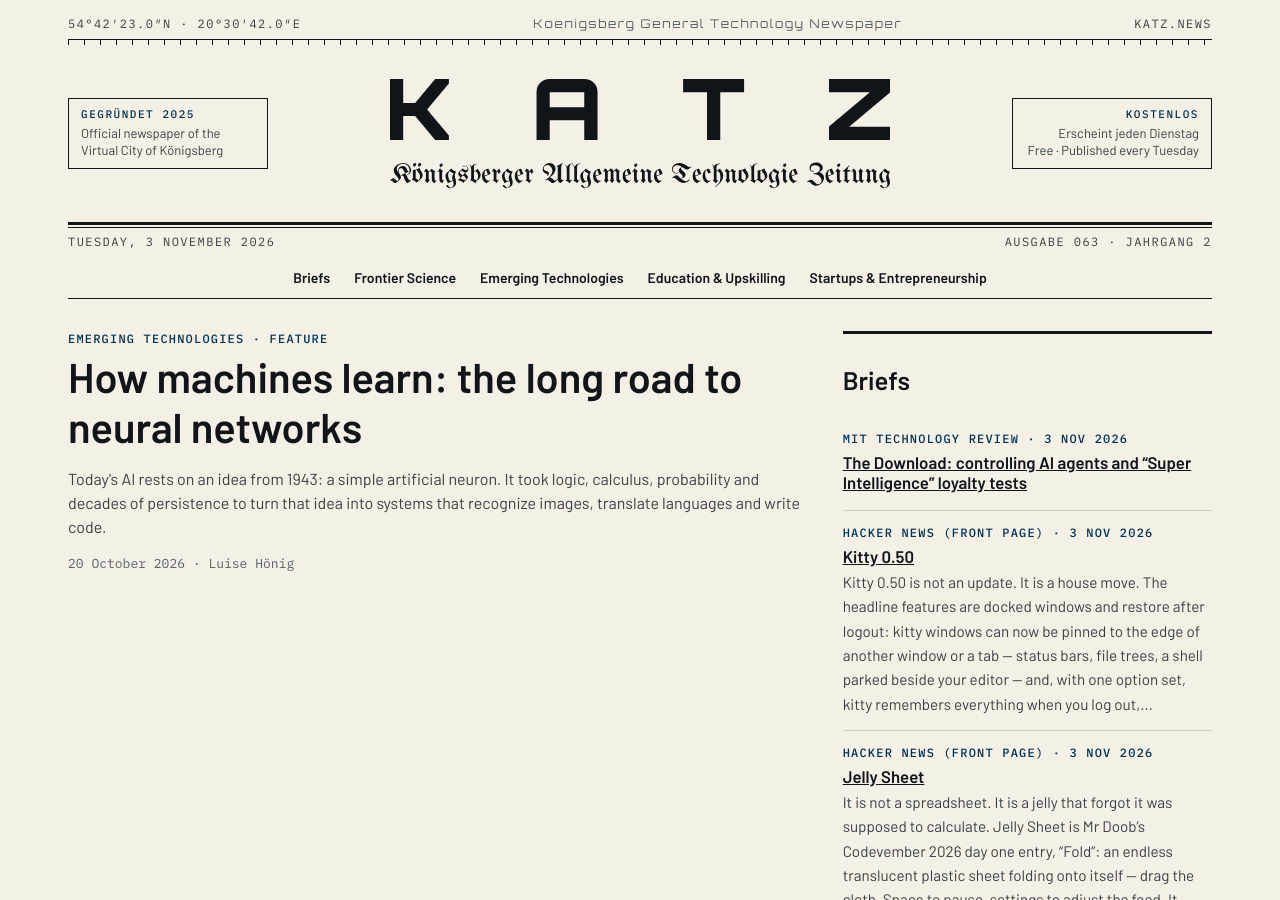
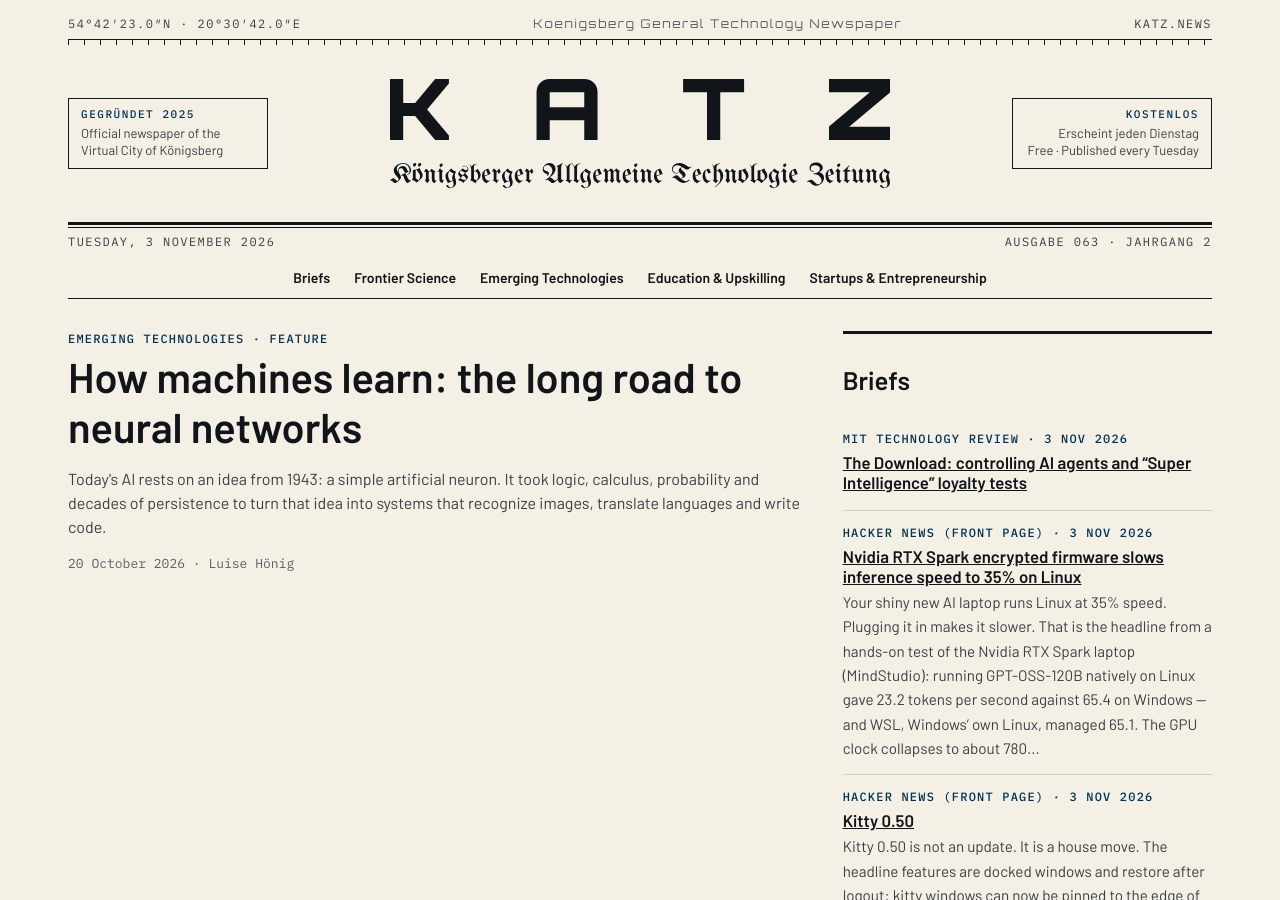
Before and after one commit to katz-news/katz.news, a Jekyll site: the page built from index.html, in a window 1280 px wide and 900 px high. Built offline with Jekyll 4.4.1, drawn with Linux system fonts in a browser that asks for light colours; some of the changed text lies outside the part shown.

Commit message:
Publish 2026-11-05

```diff
--- a/_data/build.yml
+++ b/_data/build.yml
@@ -1 +1 @@
-published_at: 2026-11-05T11:24:26Z
+published_at: 2026-11-05T11:25:15Z
--- /dev/null
+++ b/_posts/briefs/2026-11-04-nvidia-rtx-spark-encrypted-firmware-slows-inference-speed-to.md
@@ -0,0 +1,15 @@
+---
+published: true
+title: Nvidia RTX Spark encrypted firmware slows inference speed to 35% on Linux
+date: 2026-11-03
+section: technology
+source_name: Hacker News (front page)
+source_url: https://news.ycombinator.com/item?id=50362905
+---
+Your shiny new AI laptop runs Linux at 35% speed. Plugging it in makes it slower.
+
+That is the headline from a hands-on test of the Nvidia RTX Spark laptop (MindStudio): running GPT-OSS-120B natively on Linux gave 23.2 tokens per second against 65.4 on Windows — and WSL, Windows' own Linux, managed 65.1. The GPU clock collapses to about 780 MHz when plugged in, against roughly 2.2 GHz on Windows. Unplug it and Linux jumps back to around 61 tokens per second, because the charger is the problem, not the battery.
+
+The culprit is the Nvidia Platform Controllers and Framework, a Windows-only component fed an encrypted power table that only the Windows driver can read. The fix is in Nvidia's hands.
+
+Conclusion: the RTX Spark is not a Linux laptop. It is a Windows laptop that tolerates Linux.
```
